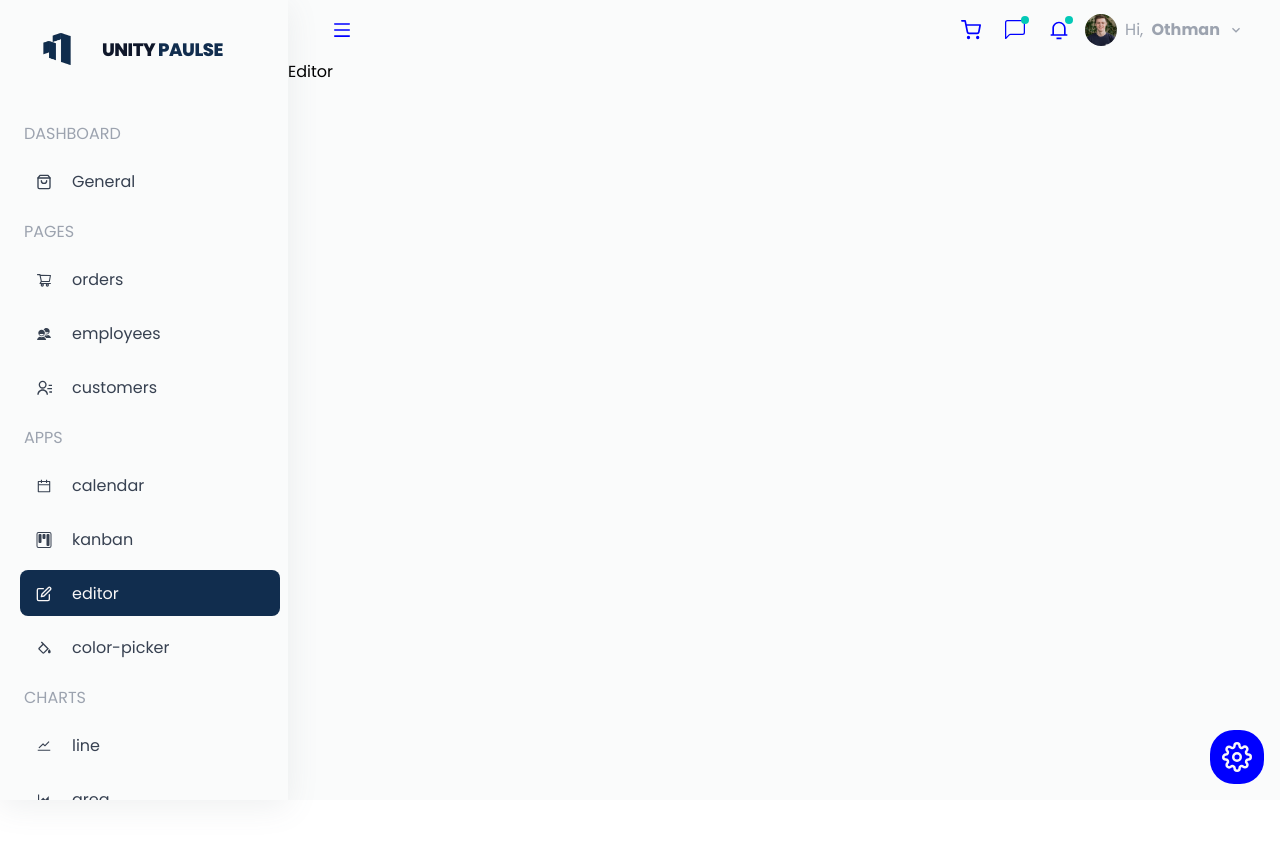
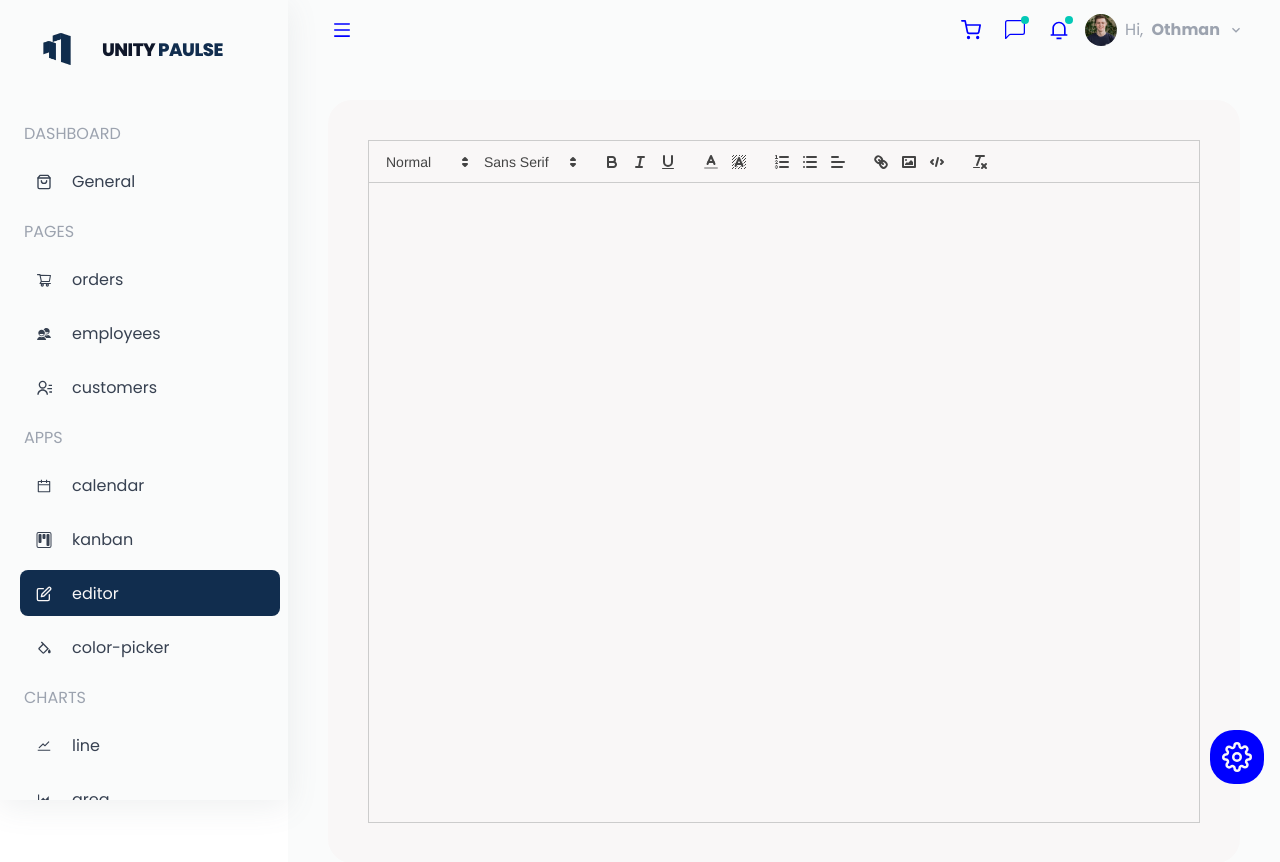
Before and after one commit to OthmanGh/UNITEYPULSE, a React (Vite) app in the folder frontend/: page /dashboard/editor in a window 1280 px wide. Shown: the top 862 px of the page. Before the commit the page ends 800 px from the top, so only its background shows below. Built offline with nearby package versions, Linux system fonts and the light colour scheme.

Commit message:
Render Editor

```diff
--- a/frontend/package.json
+++ b/frontend/package.json
@@ -29,6 +29,8 @@
     "chart.js": "^4.4.2",
     "framer-motion": "^11.1.7",
     "gsap": "^3.12.5",
+    "primereact": "^10.6.4",
+    "quill": "^2.0.1",
     "react": "^18.2.0",
     "react-chartjs-2": "^5.2.0",
     "react-dom": "^18.2.0",
--- a/frontend/src/pages/Dashboard/components/Header.tsx
+++ b/frontend/src/pages/Dashboard/components/Header.tsx
@@ -1,4 +1,5 @@
 import React from 'react';
+import { Editor } from 'primereact/editor';
 
 const Header = () => {
   return <div>Header</div>;
--- a/frontend/src/pages/Dashboard/pages/Editor.tsx
+++ b/frontend/src/pages/Dashboard/pages/Editor.tsx
@@ -1,7 +1,14 @@
-import React from 'react';
+import React, { useState } from 'react';
+import { Editor as Ed } from 'primereact/editor';
 
 const Editor = () => {
-  return <div>Editor</div>;
+  const [text, setText] = useState('');
+
+  return (
+    <section className="m-2 md:m-10 mt-24 p-2 md:p-10 bg-white rounded-3xl flex flex-col gap-4">
+      <Ed value={''} onTextChange={(e) => setText(e.htmlValue)} style={{ height: '80vh' }} />
+    </section>
+  );
 };
 
 export default Editor;
```
Also changed, not shown: 1 other file (tests, documents, lock files or other folders).
